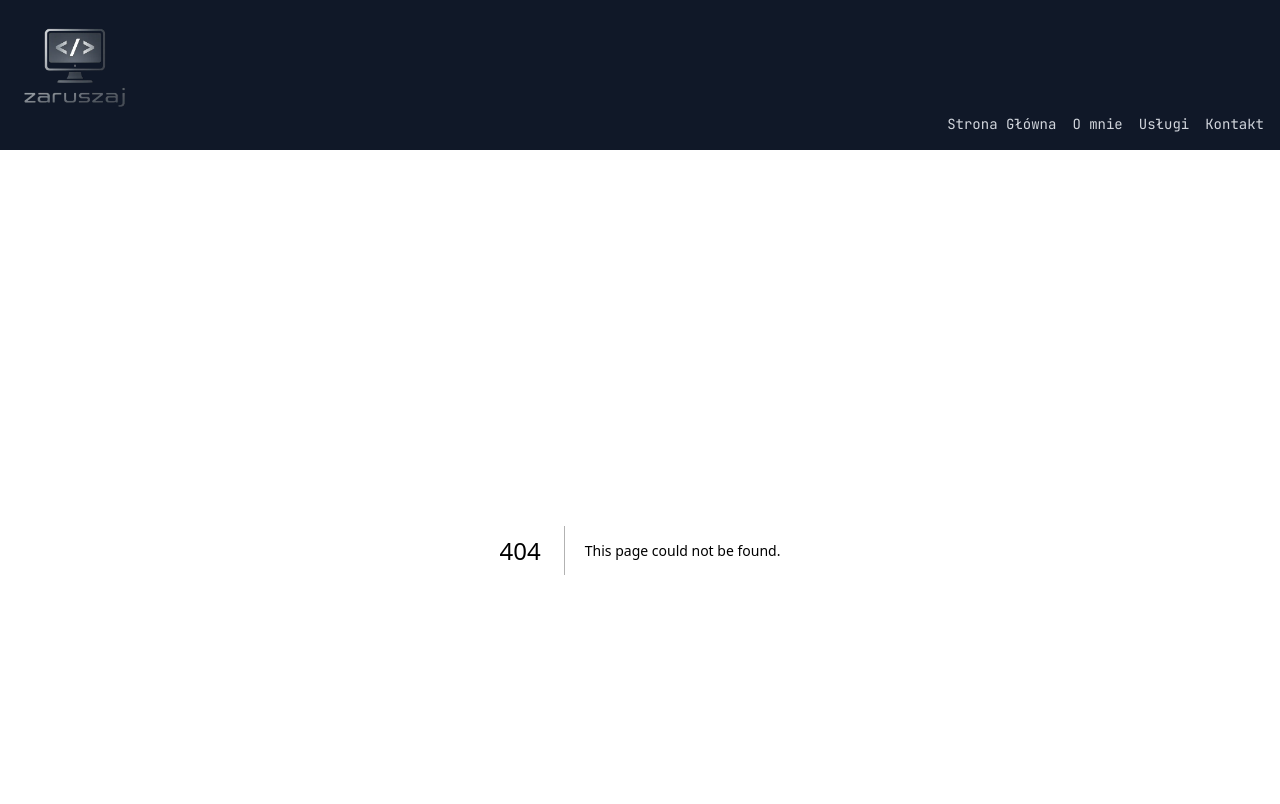
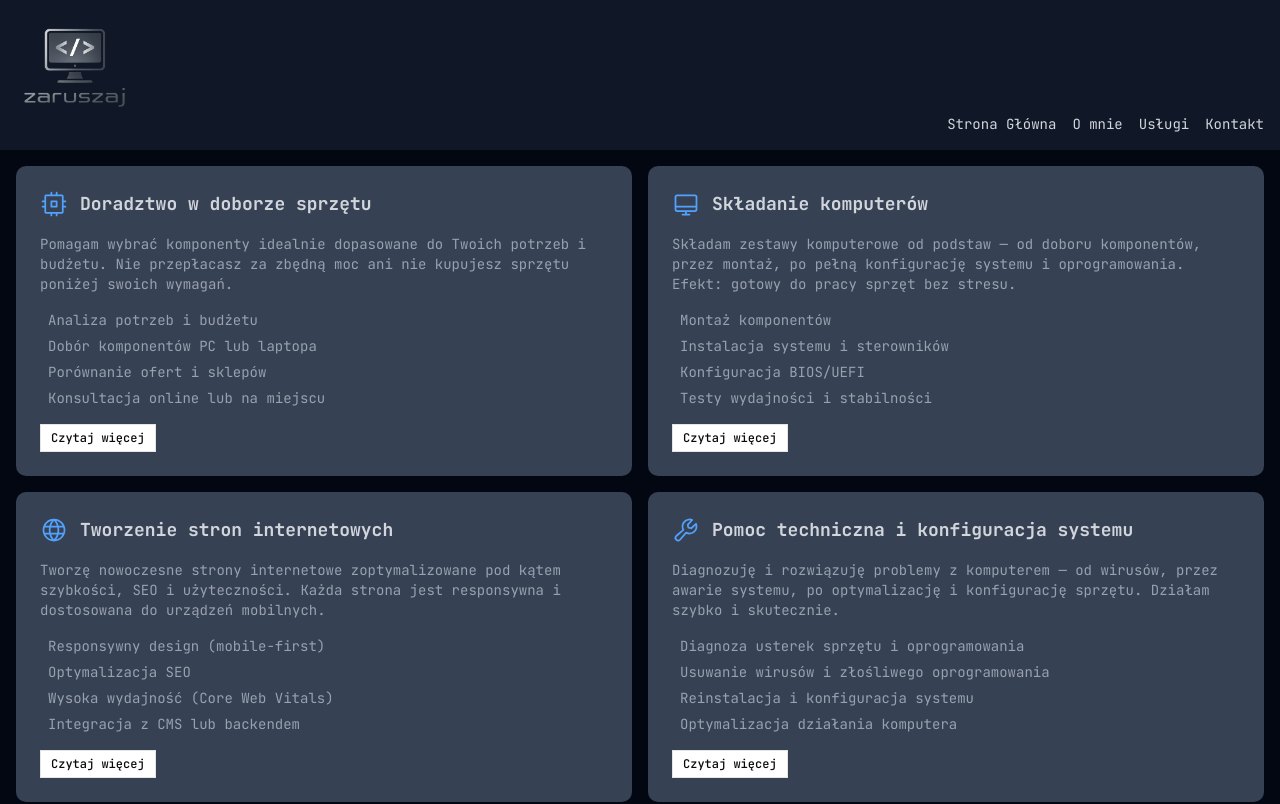
Before and after one commit to Kris1027/nextjs-business-card-2, a Next.js app: page /services in a window 1280 px wide. Before the commit this address had no page. Shown: the top 804 px of the page. Built offline with nearby package versions, Linux system fonts and the light colour scheme.

Commit message:
feat: add services page and subpages for each service

```diff
--- /dev/null
+++ b/app/services/[slug]/page.tsx
@@ -0,0 +1,61 @@
+import { services } from '@/lib/services-data'
+import PageWrapper from '@/components/layout/page-wrapper'
+import { notFound } from 'next/navigation'
+import Link from 'next/link'
+import type { Metadata } from 'next'
+
+type ServiceDetailPageProps = {
+  params: Promise<{ slug: string }>
+  searchParams: Promise<{ from?: string }>
+}
+
+export const generateStaticParams = () => services.map(service => ({ slug: service.slug }))
+
+export const generateMetadata = async ({ params }: ServiceDetailPageProps): Promise<Metadata> => {
+  const { slug } = await params
+  const service = services.find(s => s.slug === slug)
+  if (!service) return {}
+  return { title: service.title }
+}
+
+const backDestinations = {
+  home: { href: '/', label: '← Strona Główna' },
+  services: { href: '/services', label: '← Usługi' },
+} as const
+
+const ServiceDetailPage = async ({ params, searchParams }: ServiceDetailPageProps) => {
+  const [{ slug }, { from }] = await Promise.all([params, searchParams])
+  const service = services.find(s => s.slug === slug)
+
+  if (!service) notFound()
+
+  const { title, description, features, Icon } = service
+  const back = backDestinations[from as keyof typeof backDestinations] ?? backDestinations.services
+
+  return (
+    <PageWrapper>
+      <Link href={back.href} className='block text-sm text-blue-400 hover:text-blue-300 mb-4'>
+        {back.label}
+      </Link>
+
+      <div className='flex items-center gap-3'>
+        <Icon size={32} className='text-blue-400 shrink-0' />
+        <h1 className='text-2xl font-bold text-gray-300'>{title}</h1>
+      </div>
+
+      <p className='text-gray-400'>{description}</p>
+
+      <ul className='space-y-2'>
+        {features.map(feature => (
+          <li key={feature} className='text-gray-400'>
+            — {feature}
+          </li>
+        ))}
+      </ul>
+
+      {/* Add more content here */}
+    </PageWrapper>
+  )
+}
+
+export default ServiceDetailPage
--- /dev/null
+++ b/app/services/page.tsx
@@ -0,0 +1,12 @@
+import ServiceInfo from '@/components/home/service-info'
+import PageWrapper from '@/components/layout/page-wrapper'
+
+const ServicesPage = () => {
+  return (
+    <PageWrapper>
+      <ServiceInfo variant='enhanced' />
+    </PageWrapper>
+  )
+}
+
+export default ServicesPage
--- a/components/home/service-info.tsx
+++ b/components/home/service-info.tsx
@@ -1,46 +1,75 @@
+import { services } from '@/lib/services-data'
+import type { Service } from '@/lib/services-data'
+import { buttonVariants } from '@/components/ui/button'
+import { cn } from '@/lib/utils'
 import Link from 'next/link'
 
 type ServiceInfoProps = {
-  title: string
-  description: string
-  link: string
+  variant?: 'compact' | 'enhanced'
 }
 
-const ServiceInfoItem = ({ title, description, link }: ServiceInfoProps) => {
-  return (
-    <div className='flex flex-col justify-between gap-2 h-full bg-gray-700 p-4 rounded-lg'>
+const CompactCard = ({
+  title,
+  shortDescription,
+  slug,
+}: Pick<Service, 'title' | 'shortDescription' | 'slug'>) => (
+  <div className='flex flex-col justify-between gap-2 h-full bg-gray-700 p-4 rounded-lg'>
+    <h2 className='font-bold text-lg text-gray-300'>{title}</h2>
+    <p className='text-sm text-gray-400'>{shortDescription}</p>
+    <Link className='text-blue-400' href={`/services/${slug}?from=home`}>
+      Czytaj więcej...
+    </Link>
+  </div>
+)
+
+const EnhancedCard = ({
+  title,
+  description,
+  features,
+  slug,
+  Icon,
+}: Omit<Service, 'shortDescription'>) => (
+  <div className='flex flex-col gap-4 bg-gray-700 p-6 rounded-lg'>
+    <div className='flex items-center gap-3'>
+      <Icon size={28} className='text-blue-400 shrink-0' />
       <h2 className='font-bold text-lg text-gray-300'>{title}</h2>
-      <p className='text-sm text-gray-400'>{description}</p>
-      <Link className='text-blue-400' href={link}>
-        Czytaj więcej...
-      </Link>
     </div>
-  )
-}
+    <p className='text-sm text-gray-400'>{description}</p>
+    <ul className='space-y-1.5'>
+      {features.map(feature => (
+        <li
+          key={feature}
+          className='text-sm text-gray-400 before:content-["–"] before:mr-2 before:text-blue-400'
+        >
+          {feature}
+        </li>
+      ))}
+    </ul>
+    <Link
+      href={`/services/${slug}?from=services`}
+      className={cn(buttonVariants({ variant: 'outline', size: 'sm' }), 'mt-auto self-start')}
+    >
+      Czytaj więcej
+    </Link>
+  </div>
+)
 
-const ServiceInfo = () => {
+const ServiceInfo = ({ variant = 'compact' }: ServiceInfoProps) => {
+  if (variant === 'enhanced') {
+    return (
+      <div className='grid grid-cols-1 sm:grid-cols-2 gap-4'>
+        {services.map(service => (
+          <EnhancedCard key={service.slug} {...service} />
+        ))}
+      </div>
+    )
+  }
+
   return (
     <div className='space-y-4'>
-      <ServiceInfoItem
-        title='Doradztwo w doborze sprzętu'
-        description='Skład komponentów dopasowany do Ciebie'
-        link='/'
-      />
-      <ServiceInfoItem
-        title='Składanie komputerów'
-        description='Składam komputery na gotowo i ogarniam całą konfigurację'
-        link='/'
-      />
-      <ServiceInfoItem
-        title='Tworzenie stron internetowych'
-        description='Strony, które są szybkie, czytelne i skuteczne'
-        link='/'
-      />
-      <ServiceInfoItem
-        title='Pomoc techniczna i konfiguracja systemu'
-        description='Gdy komputer sprawia problemy, zajmuję się tym za Ciebie'
-        link='/'
-      />
+      {services.map(({ title, shortDescription, slug }) => (
+        <CompactCard key={slug} title={title} shortDescription={shortDescription} slug={slug} />
+      ))}
     </div>
   )
 }
--- /dev/null
+++ b/lib/services-data.ts
@@ -0,0 +1,70 @@
+import type { Icon } from '@phosphor-icons/react'
+import { Cpu, Desktop, Globe, Wrench } from '@phosphor-icons/react/dist/ssr'
+
+export type Service = {
+  slug: string
+  title: string
+  shortDescription: string
+  description: string
+  features: string[]
+  Icon: Icon
+}
+
+export const services: Service[] = [
+  {
+    slug: 'consulting',
+    title: 'Doradztwo w doborze sprzętu',
+    shortDescription: 'Skład komponentów dopasowany do Ciebie',
+    description:
+      'Pomagam wybrać komponenty idealnie dopasowane do Twoich potrzeb i budżetu. Nie przepłacasz za zbędną moc ani nie kupujesz sprzętu poniżej swoich wymagań.',
+    features: [
+      'Analiza potrzeb i budżetu',
+      'Dobór komponentów PC lub laptopa',
+      'Porównanie ofert i sklepów',
+      'Konsultacja online lub na miejscu',
+    ],
+    Icon: Cpu,
+  },
+  {
+    slug: 'pc-building',
+    title: 'Składanie komputerów',
+    shortDescription: 'Składam komputery na gotowo i ogarniam całą konfigurację',
+    description:
+      'Składam zestawy komputerowe od podstaw — od doboru komponentów, przez montaż, po pełną konfigurację systemu i oprogramowania. Efekt: gotowy do pracy sprzęt bez stresu.',
+    features: [
+      'Montaż komponentów',
+      'Instalacja systemu i sterowników',
+      'Konfiguracja BIOS/UEFI',
+      'Testy wydajności i stabilności',
+    ],
+    Icon: Desktop,
+  },
+  {
+    slug: 'web-development',
+    title: 'Tworzenie stron internetowych',
+    shortDescription: 'Strony, które są szybkie, czytelne i skuteczne',
+    description:
+      'Tworzę nowoczesne strony internetowe zoptymalizowane pod kątem szybkości, SEO i użyteczności. Każda strona jest responsywna i dostosowana do urządzeń mobilnych.',
+    features: [
+      'Responsywny design (mobile-first)',
+      'Optymalizacja SEO',
+      'Wysoka wydajność (Core Web Vitals)',
+      'Integracja z CMS lub backendem',
+    ],
+    Icon: Globe,
+  },
+  {
+    slug: 'support',
+    title: 'Pomoc techniczna i konfiguracja systemu',
+    shortDescription: 'Gdy komputer sprawia problemy, zajmuję się tym za Ciebie',
+    description:
+      'Diagnozuję i rozwiązuję problemy z komputerem — od wirusów, przez awarie systemu, po optymalizację i konfigurację sprzętu. Działam szybko i skutecznie.',
+    features: [
+      'Diagnoza usterek sprzętu i oprogramowania',
+      'Usuwanie wirusów i złośliwego oprogramowania',
+      'Reinstalacja i konfiguracja systemu',
+      'Optymalizacja działania komputera',
+    ],
+    Icon: Wrench,
+  },
+]
```
